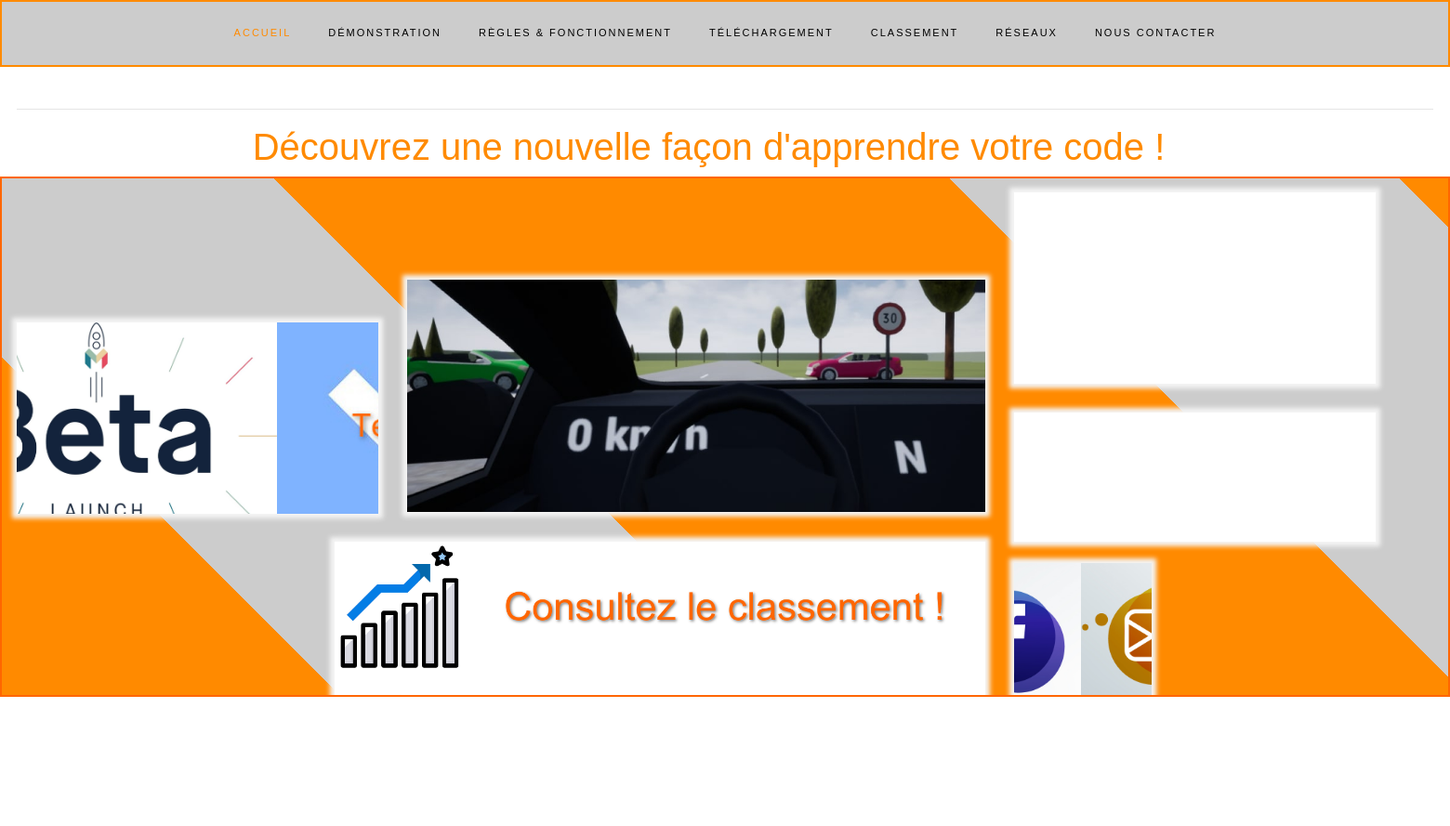
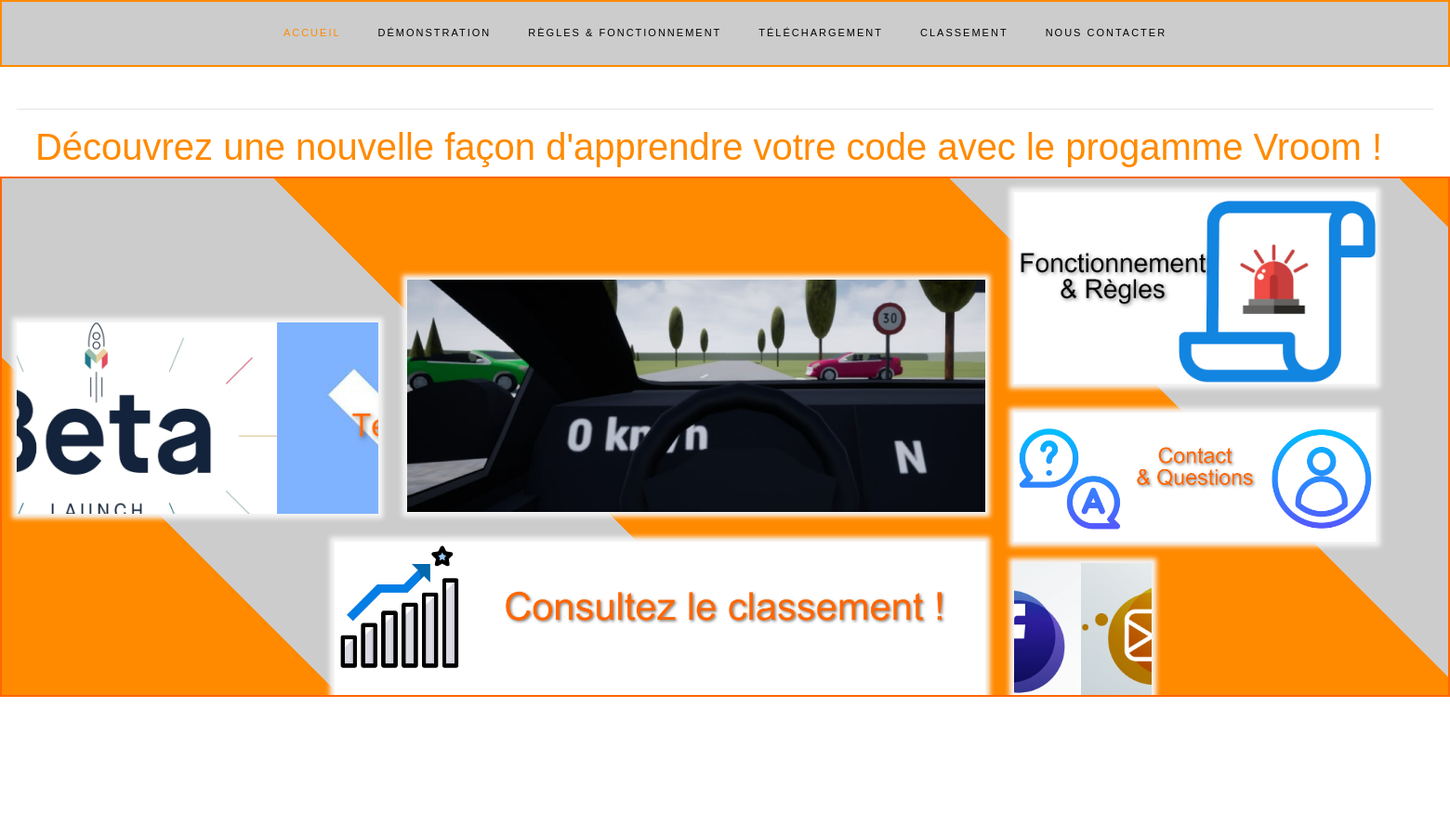
Before and after one commit to BreakerZero/Vroom-site, a PHP site: page / in a window 1560 px wide. Shown: the top 889 px of the page at 93% size. Run offline with PHP 8.4, Linux system fonts and the light colour scheme.

Commit message:
add page classement +bdd

```diff
--- a/css/main.css
+++ b/css/main.css
@@ -187,11 +187,11 @@
 	100%{ left: 0%; }
 }
 
-.demo figure img {
+.sliderdemo figure img {
 	width: 51%;
 	height: auto;
 }
-.demo figure{
+.sliderdemo figure {
 	position: relative;
   width: 200%;
   margin: 0;
@@ -209,3 +209,18 @@
 	90% { top: 0%; }
 	100%{ top: -50%; }
 }
+.sliderdown figure img {
+	width: 100%;
+	height: auto;
+}
+
+.sliderdown figure{
+	position: relative;
+  width: 100%;
+  margin: 0;
+  left: 0;
+ 	text-align: right;
+  font-size: 0;
+  display: flex;
+  flex-direction: column;
+}
--- a/index.php
+++ b/index.php
@@ -7,13 +7,12 @@
 	<title>Vroom</title>
     <meta name="description" content="Téléchargez Vroom, c'est inclus avec votre code en ligne!">
     <meta name="viewport" content="width=device-width">
+    <script src="https://code.jquery.com/jquery-3.6.0.min.js"></script>
     <link rel="stylesheet" href="css/main.css">
     <link rel="stylesheet" href="css/style.css">
-    <link rel="stylesheet" href="https://stackpath.bootstrapcdn.com/font-awesome/4.7.0/css/font-awesome.min.css">
-    <script src="js/jquery.min.js"></script>
-    <script src="js/popper.js"></script>
     <script src="js/bootstrap.min.js"></script>
     <script src="js/main.js"></script>
+    <link rel="stylesheet" href="https://stackpath.bootstrapcdn.com/font-awesome/4.7.0/css/font-awesome.min.css">
 </head>
 <body>
     <header>
@@ -25,13 +24,12 @@
           </button>
           <div class="collapse navbar-collapse" id="ftco-nav">
             <ul class="navbar-nav m-auto">
-                <li class="nav-item active"><a href="#" class="nav-link">Accueil</a></li>
-                <li class="nav-item"><a href="#" class="nav-link">Démonstration</a></li>
-                <li class="nav-item"><a href="#" class="nav-link">Règles & Fonctionnement</a></li>
-                <li class="nav-item"><a href="#" class="nav-link">Téléchargement</a></li>
-                <li class="nav-item"><a href="#" class="nav-link">Classement</a></li>
-                <li class="nav-item"><a href="#" class="nav-link">Réseaux</a></li>
-                <li class="nav-item"><a href="#" class="nav-link">Nous contacter</a></li>
+                <li class="nav-item active"><a href="index.php" class="nav-link">Accueil</a></li>
+                <li class="nav-item"><a href="site/demo.php" class="nav-link">Démonstration</a></li>
+                <li class="nav-item"><a href="site/rules.php" class="nav-link">Règles & Fonctionnement</a></li>
+                <li class="nav-item"><a href="site/download.php" class="nav-link">Téléchargement</a></li>
+                <li class="nav-item"><a href="site/classement.php" class="nav-link">Classement</a></li>
+                <li class="nav-item"><a href="site/question-and-contact.php" class="nav-link">Nous contacter</a></li>
             </ul>
           </div>
         </div>
@@ -39,40 +37,62 @@
         <br>
         <hr>
     </header>
-    <h1>Découvrez une nouvelle façon d'apprendre votre code !</h1>
+    <h1>Découvrez une nouvelle façon d'apprendre votre code avec le progamme Vroom !</h1>
     <main role="main">
     <div class="rule">
         <div class="sliderrule">
+            <a href="site/download.php">
             <figure>
             <img src="img/beta.jpg" alt="Beta"/>
             <img src="img/down.jpg" alt="Download"/>
             </figure>
+            </a>
         </div>
     </div>
     <div class="demo">
-        <div>
+        <div class="sliderdemo">
+            <a href="site/demo.php">
             <figure>
             <img src="img/demo.jpg" alt="Demo"/>
             <img src="img/visuel.jpg" alt="Visuel"/>
             </figure>
+            </a>
         </div>
     </div>
-    <div class="down"></div>
-    <div class="classe"></div>
+    <div class="down">
+        <div class="sliderdown">
+            <a href="site/rules.php">
+            <figure>
+            <img src="img/rule.jpg" alt="Règles"/>
+            </figure>
+            </a>
+        </div>
+    </div>
+    <div class="classe">
+        <div class="sliderdown">
+            <a href="site/question-and-contact.php">
+            <figure>
+            <img src="img/question.jpg" alt="Question"/>
+            </figure>
+            </a>
+        </div>
+    </div>
     <div class="cont">
         <div class="slidercont">
+            <a href="site/classement.php">
             <figure>
             <img src="img/trophy.jpg" alt="Trophé"/>
             <img src="img/augmentation.jpg" alt="Classement"/>
             </figure>
+            </a>
         </div>
     </div>
     <div class="res">
         <div class="sliderres">
             <figure>
-            <img src="img/reseaux1.jpg" alt="Facebook" />
-            <img src="img/reseaux2.jpg" alt="Twitter" />
-            <img src="img/reseaux3.jpg" alt="Mail" />
+            <a href="https://facebook.com"><img src="img/reseaux1.jpg" alt="Facebook"/></a>
+            <a href="https://twitter.com"><img src="img/reseaux2.jpg" alt="Twitter"/></a>
+            <a href="mailto:learningdrive.esi@gmail.com"><img src="img/reseaux3.jpg" alt="Mail"/></a>
             </figure>
         </div>
     </div>
--- /dev/null
+++ b/site/demo.php
@@ -0,0 +1 @@
+page demo
--- /dev/null
+++ b/site/download.php
@@ -0,0 +1 @@
+page download
--- /dev/null
+++ b/site/question-and-contact.php
@@ -0,0 +1 @@
+page question et contact
--- /dev/null
+++ b/site/rules.php
@@ -0,0 +1 @@
+page règles
```
Also changed, not shown: css/classement.css (added, +43 -0 lines), site/classement.php (added, +79 -0 lines), img/place1.jpg (added), img/place2.jpg (added), img/place3.jpg (added), img/place4.jpg (added), img/place5.jpg (added), img/question.jpg (added), img/rule.jpg (added).
